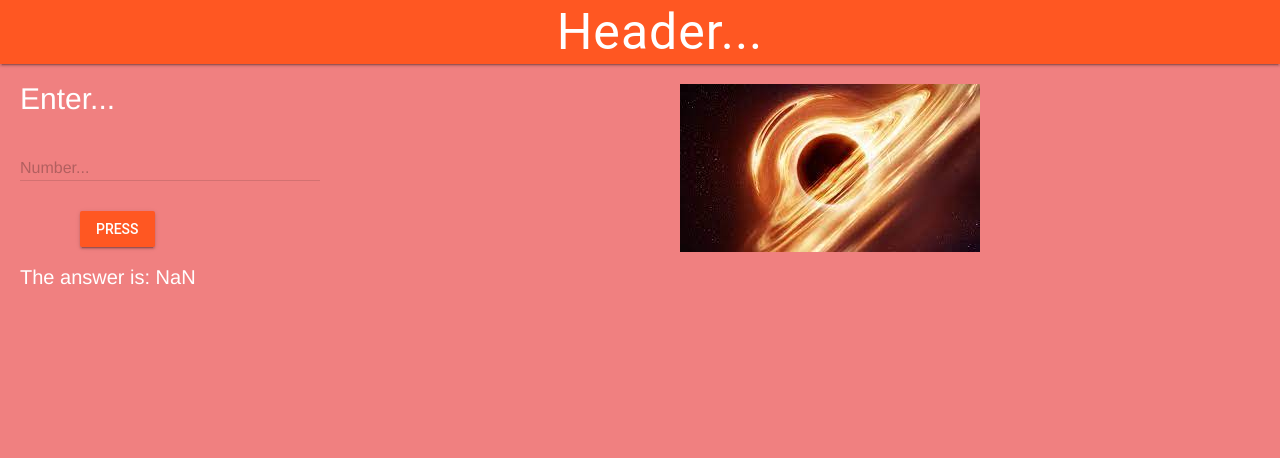
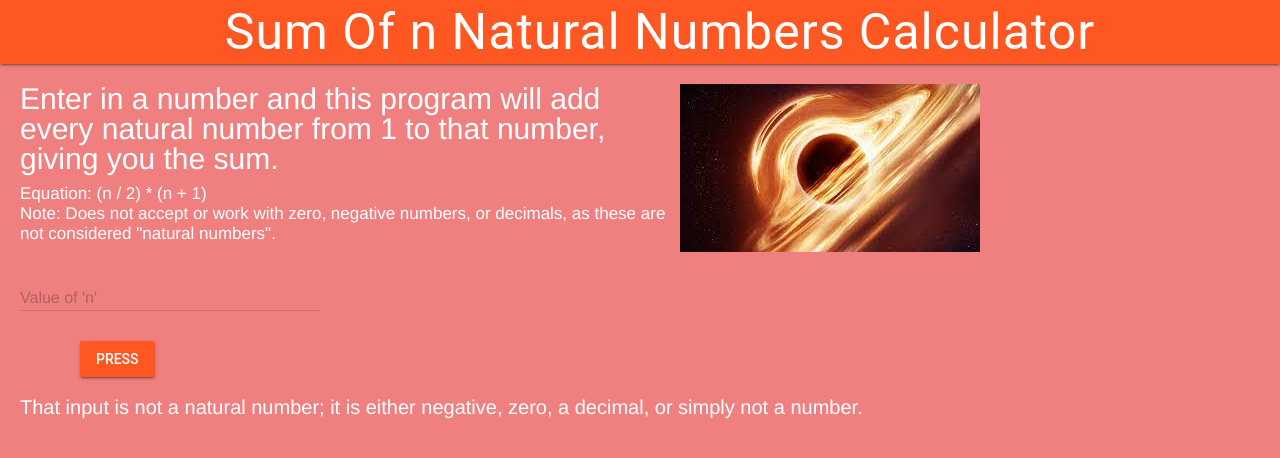
Before and after one commit to MTHS-ICS2O-2-2022/ICS2O-Unit-5-07-Jaden-Plugowsky, a website: page index.html in a window 1280 px wide. Both pictures are taken after a click on the button "PRESS". Drawn offline with nearby package versions, Linux system fonts and the light colour scheme.

Commit message:
final website

```diff
--- a/css/style.css
+++ b/css/style.css
@@ -49,6 +49,11 @@ a {
   font-size: 20px;
 }
 
+#description {
+  font-size: 17px;
+  margin-top: -10px;
+}
+
 #button-one {
   margin-left: 60px;
   margin-top: 10px;
--- a/index.html
+++ b/index.html
@@ -2,7 +2,7 @@
 <html>
   <head>
     <meta charset="utf-8" />
-    <meta name="description" content="My first website with XXXX" />
+    <meta name="description" content="My first website with for loops" />
     <meta name="keywords" content="mths, ics2o" />
     <meta name="author" content="Jaden Plugowsky" />
     <meta name="viewport" content="width=device-width, initial-scale=1.0" />
@@ -20,7 +20,7 @@
     <link rel="icon" type="image/png" sizes="32x32" href="favicon-32x32.png" />
     <link rel="icon" type="image/png" sizes="16x16" href="favicon-16x16.png" />
     <link rel="manifest" href="site.webmanifest" />
-    <title>XXXX Website</title>
+    <title>Sum Of n Natural Numbers Calculator</title>
   </head>
   <body>
     <script defer src="https://code.getmdl.io/1.3.0/material.min.js"></script>
@@ -29,7 +29,9 @@
     <div class="mdl-layout mdl-js-layout mdl-layout--fixed-header">
       <header class="mdl-layout__header">
         <div class="mdl-layout__header-row">
-          <span class="mdl-layout-title" id="header-fix">Header...</span>
+          <span class="mdl-layout-title" id="header-fix"
+            >Sum Of n Natural Numbers Calculator</span
+          >
         </div>
       </header>
       <main class="mdl-layout__content">
@@ -38,9 +40,19 @@
         <div class="right-image">
           <img src="./images/blackholehd.png" alt="black hole image" />
         </div>
-        <div class="mdl-content">Enter...</div>
+        <div class="mdl-content">
+          Enter in a number and this program will add every natural number from
+          1 to that number, giving you the sum.
+        </div>
         <br />
-        <!-- Numeric Textfield with Floating Label -->
+        <div id="description">
+          Equation: (n / 2) * (n + 1)
+          <br />
+          Note: Does not accept or work with zero, negative numbers, or
+          decimals, as these are not considered "natural numbers".
+        </div>
+        <br />
+        <!-- Numeric Textfield with Floating Label - Value of 'n' -->
         <form action="#">
           <div
             class="mdl-textfield mdl-js-textfield mdl-textfield--floating-label"
@@ -48,12 +60,14 @@
             <input
               class="mdl-textfield__input"
               type="text"
-              pattern="-?[.0-9]*(\.[.0-9]+)?"
-              id="example"
+              pattern="-?[0-9]*([0-9]+)?"
+              id="value-of-n"
             />
-            <label class="mdl-textfield__label" for="example">Number...</label>
+            <label class="mdl-textfield__label" for="value-of-n"
+              >Value of 'n'
+            </label>
             <span class="mdl-textfield__error"
-              >Input is not a number or decimal!</span
+              >Input is not a number or natural number!</span
             >
           </div>
         </form>
@@ -69,7 +83,7 @@
         <br />
         <!-- Answer to be replaced using JS -->
         <div class="page-content-answer">
-          <div id="answer">The answer is: ...</div>
+          <div id="answer">You have not entered in data yet.</div>
         </div>
       </main>
     </div>
--- a/js/script.js
+++ b/js/script.js
@@ -4,17 +4,28 @@
 // Created on: May 2023
 // This file contains the JS functions for index.html
 
-"use strict";
+"use strict"
 
 function buttonOneClicked() {
-  //This function does XXXX
-  //Input through Textfields
-  const example = parseFloat(document.getElementById("example").value)
+  //This program takes a user-given number and adds every natural number from 1 to that number together, then giving you the sum
+  //Input through Textfield
+  const valueOfN = parseInt(document.getElementById("value-of-n").value)
+  let answer = null
 
   //Process
-  const answer = example
+  if (valueOfN >= 1 && valueOfN % 1 == 0) {
+    // Only allows positive, whole numbers above 0.
+    for (let counter = 1; counter <= valueOfN; counter++) {
+      answer += counter
+    }
+  } else {
+    document.getElementById("answer").innerHTML =
+      "That input is not a natural number; it is either negative, zero, a decimal, or simply not a number."
+  }
 
   //Output
-  document.getElementById("answer").innerHTML =
-    "The answer is: " + answer.toFixed(2)
+  if (valueOfN >= 1 && valueOfN % 1 == 0) {
+    document.getElementById("answer").innerHTML =
+      "The sum of all the numbers from 1 to " + valueOfN + " is: " + answer
+  }
 }
```
